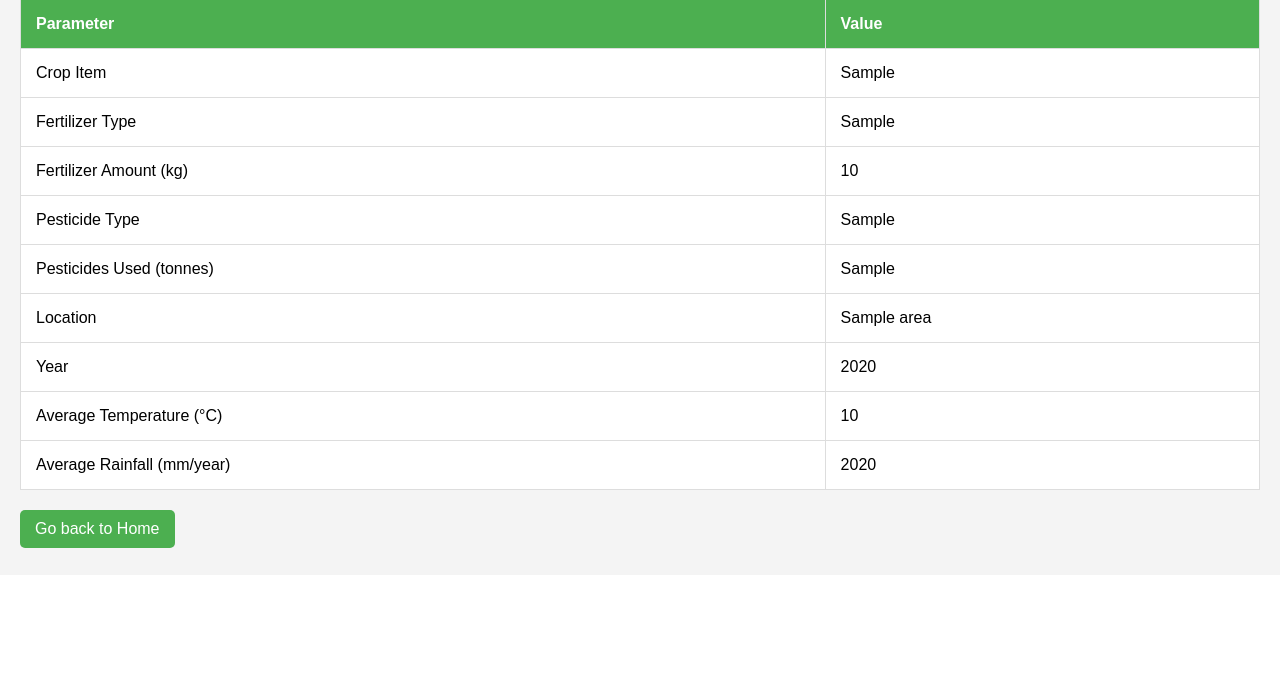
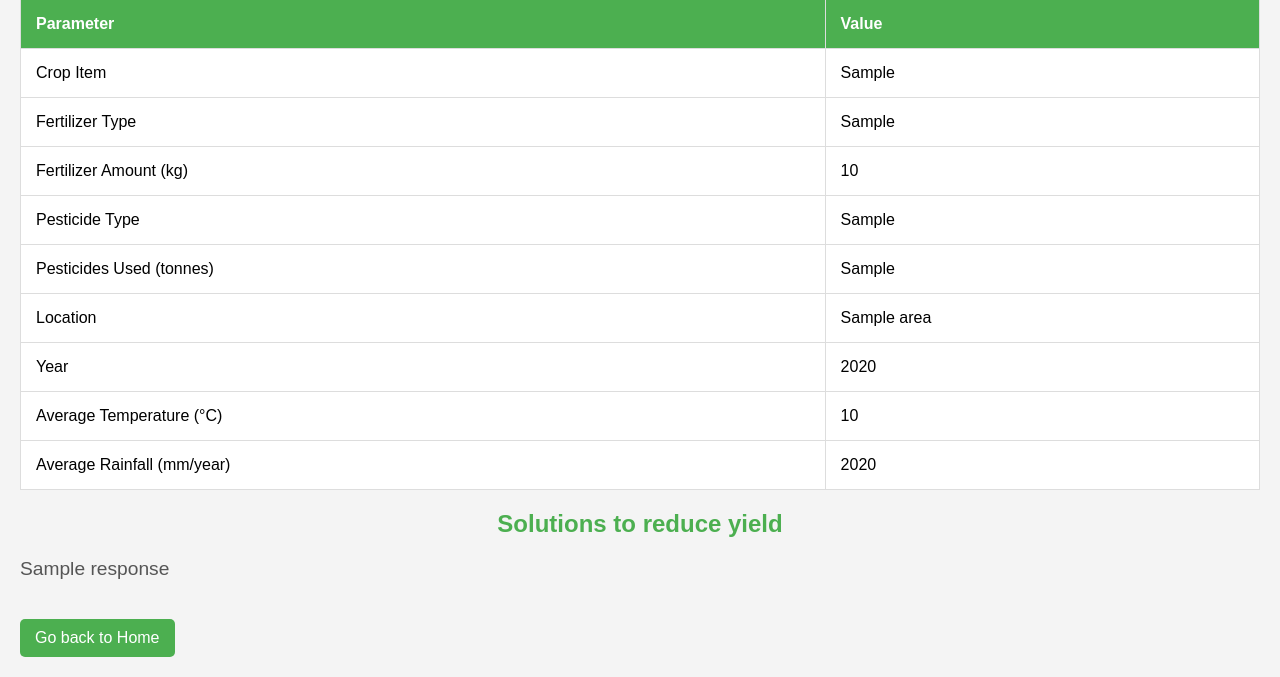
Before and after one commit to AamukthaThammisetty/crop-yield-prediction, a Flask app: template templates/results.html in a window 1280 px wide. Shown: the part 225-902 px from the top of the page. Before the commit the page ends 773 px from the top, so only its background shows below. Run offline with Flask 3, Linux system fonts and the light colour scheme; the template is opened without the code that fills it: most values are stand-ins (such as "Sample title", 1, 10 or a date in 2020); parts of the project's set-up code (start-up, migrations or seed data) failed here and were passed over.

Commit message:
gemini-integration

```diff
--- a/app.py
+++ b/app.py
@@ -3,12 +3,14 @@ import numpy as np
 import pickle
 import requests
 import logging
+import google.generativeai as genai
+import os
 
 # Set up logging
 logging.basicConfig(level=logging.DEBUG)
 
 app = Flask(__name__)
-
+GOOGLE_API_KEY="AIzaSyDbbVCZqKFyaCjRR-9IJhlbN-nmCvWeJPU"
 with open('./modals/preprocessor.pkl', 'rb') as file:
     preprocessor = pickle.load(file)
 
@@ -23,6 +25,7 @@ def get_weather_data(lat, lon, api_key):
         return data
     else:
         return None
+
 
 # Prediction function
 import pandas as pd
@@ -66,7 +69,7 @@ def predict():
         pesticide_type = request.form.get('pesticide_type')
         pesticides_tonnes = float(request.form.get('pesticides_tonnes'))
         Area = request.form.get('country')
-        Year =  2024 # int(request.form.get('Year'))  # Uncomment and ensure the form has a Year field
+        Year = 2024  # Ensure Year is handled appropriately
         lat = request.form.get('lat')
         lon = request.form.get('lon')
 
@@ -76,11 +79,34 @@ def predict():
 
         if weather_data:
             avg_temp = weather_data['main']['temp']
-            # Make sure to fetch the correct rainfall data
             average_rain_fall_mm_per_year = weather_data.get('rain', {}).get('1h', 0) * 1000 * 365  # Example conversion
 
+
+            # Make the prediction first
             result = prediction(Year, average_rain_fall_mm_per_year, pesticides_tonnes, avg_temp, Area, Item)
             app.logger.debug(result)
+            try:
+                # Load the Gemini model
+                api_key = os.getenv("GOOGLE_API_KEY")
+
+                genai.configure(api_key=api_key)
+                model = genai.GenerativeModel("gemini-1.5-flash")
+                # Generate content
+                response = model.generate_content(
+                    f"Provide suggestions to improve yield based on the following data: crop name: {Item}, area: {Area}, predicted yield: {result} tons, average temperature: {avg_temp}°C, average rainfall: {average_rain_fall_mm_per_year} mm/year, pesticide used: {pesticide_type}, fertilizer used: {fertilizer_type}."
+                )
+                return "model"
+
+                # Check response for errors
+                if not response or 'error' in response:
+                    app.logger.error("Gemini API error response: %s", response)
+                    return "Failed to generate suggestions from Gemini API.", 500
+
+            except Exception as e:
+                app.logger.error("Error while calling Gemini API: %s", str(e))
+
+                return "An error occurred while contacting the Gemini API.", 500
+
             return render_template('results.html',
                                    crop_item=Item,
                                    fertilizer_type=fertilizer_type,
@@ -91,13 +117,14 @@ def predict():
                                    Year=Year,
                                    average_rain_fall_mm_per_year=average_rain_fall_mm_per_year,
                                    avg_temp=avg_temp,
-                                   predicted_yield=result)
+                                   predicted_yield=result,
+                                   response=response
+                                   )
         else:
             return "Could not fetch weather data.", 400
 
     except Exception as e:
-        # Log the exception (optional)
-        print(f"An error occurred: {e}")
+        app.logger.error("An error occurred: %s", e)
         return "An error occurred while processing your request. Please try again.", 500
 
 
--- a/templates/results.html
+++ b/templates/results.html
@@ -13,7 +13,7 @@
             padding: 20px;
         }
 
-        h1 {
+        h1,h2 {
             color: #4CAF50;
             text-align: center;
         }
@@ -115,6 +115,8 @@
             <td>{{ average_rain_fall_mm_per_year }}</td>
         </tr>
     </table>
+    <h2>Solutions to reduce yield</h2>
+    <p>{{response}}</p>
 
     <a href="/">Go back to Home</a>
 </body>
```
